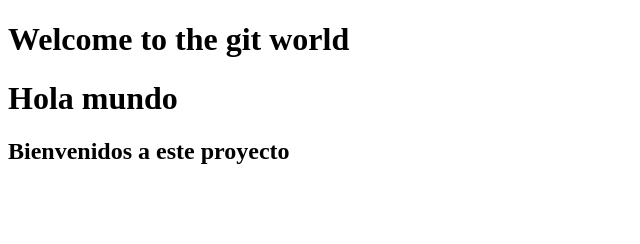
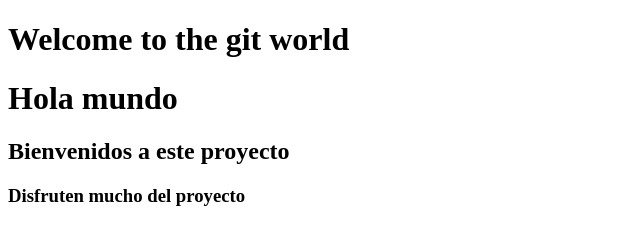
Before and after one commit to Lore19513/git_lab, a plain HTML site: page index.html in a window 1280 px wide. Shown: the whole page, without its empty margins (0-640 px from the left). Drawn offline with Linux system fonts and the light colour scheme.

Commit message:
Se agrego una etiqueta

```diff
--- a/index.html
+++ b/index.html
@@ -9,5 +9,7 @@
     <h1>Welcome to the git world</h1>
     <h1>Hola mundo</h1>
     <h2>Bienvenidos a este proyecto</h2>
+    <h3>Disfruten mucho del proyecto</h3>
+
 </body>
 </html>
```
